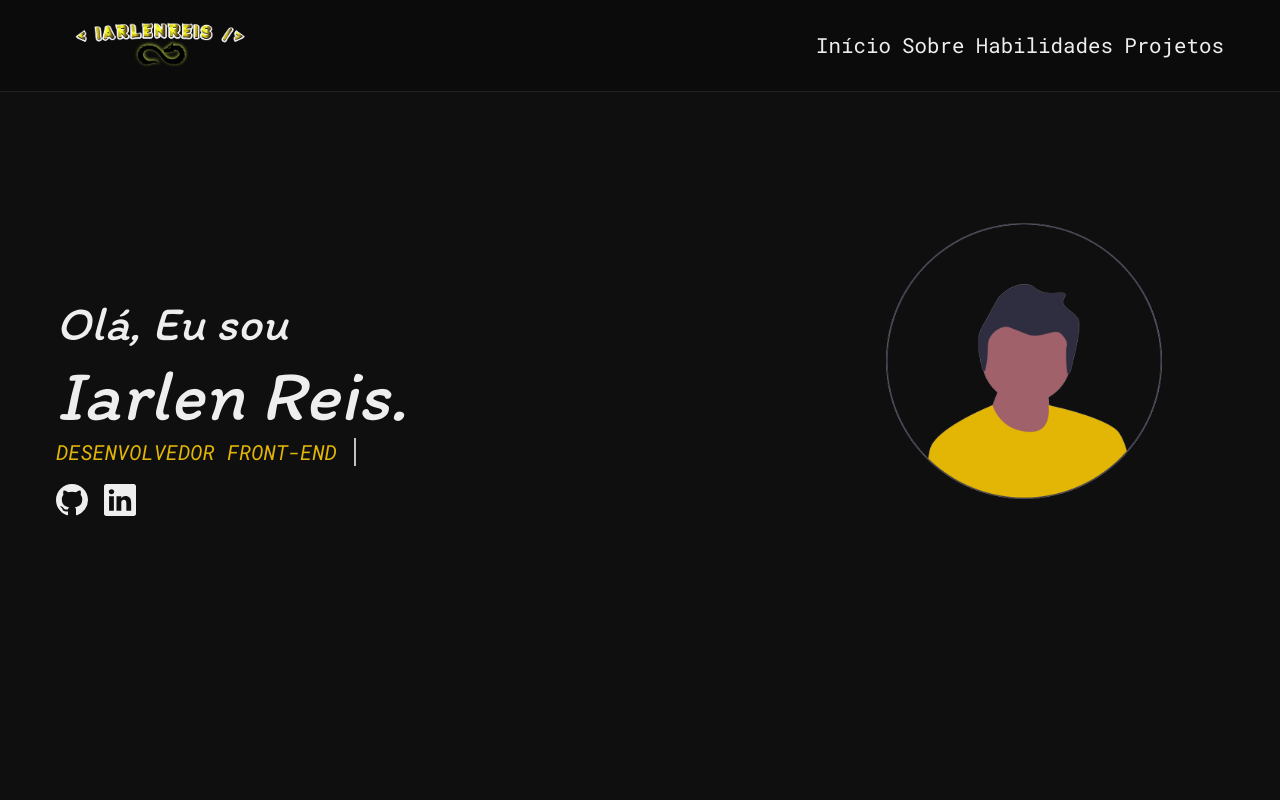
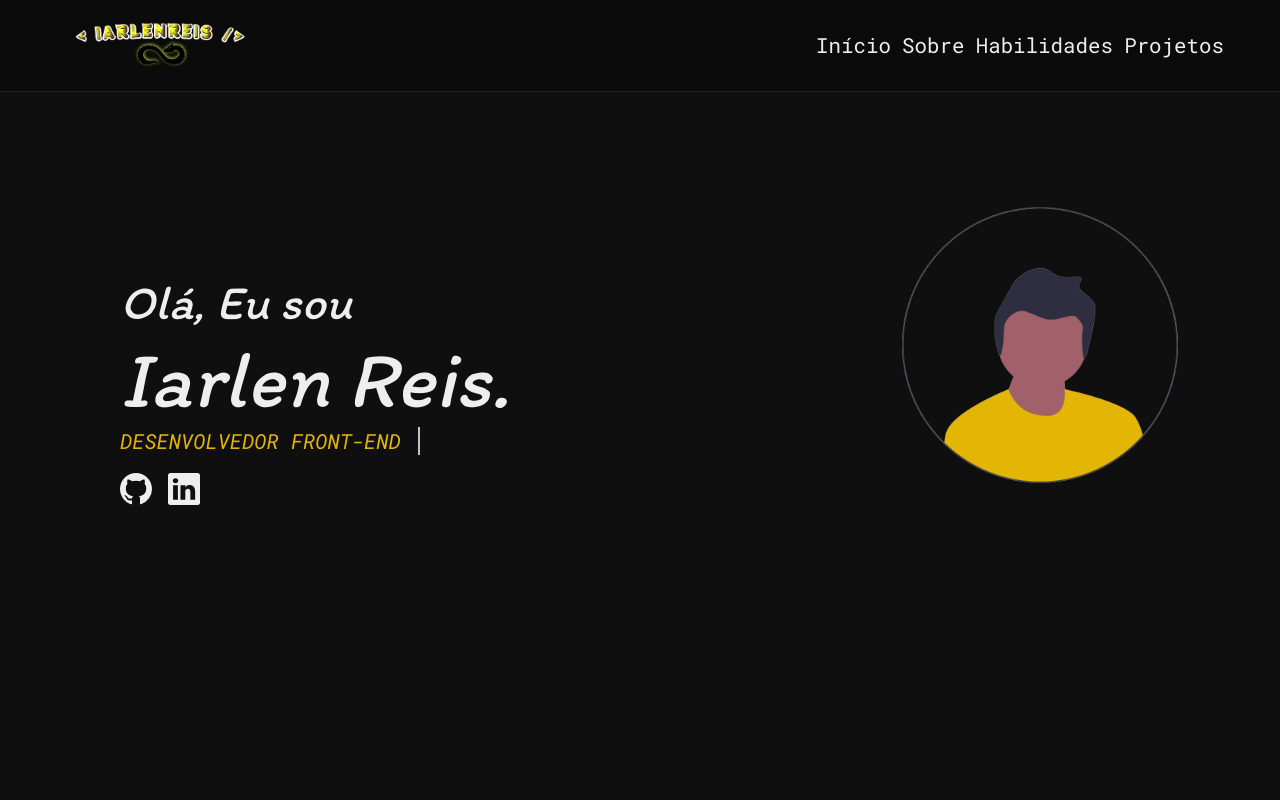
Before and after one commit to iarlen-reis/Meu-Portfolio, a React (Vite) app: page / in a window 1280 px wide. Shown: the top 800 px of the page. Built offline with nearby package versions, Linux system fonts and the light colour scheme.

Commit message:
Finalizando responsividade da página principal, junto com a responsividade footer, falta apenas a responsividade da barra de navegação.

```diff
--- a/index.html
+++ b/index.html
@@ -2,7 +2,6 @@
 <html lang="en">
   <head>
     <meta charset="UTF-8" />
-    <link rel="icon" type="image/svg+xml" href="/vite.svg" />
     <link rel="preconnect" href="https://fonts.googleapis.com">
     <link rel="preconnect" href="https://fonts.gstatic.com" crossorigin>
     <link href="https://fonts.googleapis.com/css2?family=Itim&display=swap" rel="stylesheet">
--- a/src/Pages/Home/style.js
+++ b/src/Pages/Home/style.js
@@ -6,6 +6,12 @@ export const HomeStyledContainer = styled.section`
   width: 100%;
   height: 100vh;
   background: ${Colors.primaryColor};
+
+  padding-left: 2rem;
+
+  @media (max-width: 798px) {
+    padding-left: 0;
+  }
 `;
 
 export const HomeContentStyled = styled.div`
@@ -15,11 +21,13 @@ export const HomeContentStyled = styled.div`
   justify-content: space-between;
 
   column-gap: 2rem;
-  padding-top: 4rem;
+  padding-top: 3rem;
+  padding-left: 3rem;
 
   @media (max-width: 798px) {
     flex-direction: column;
     padding-top: 5rem;
+    padding-left: 0;
   }
 `;
 
@@ -38,9 +46,21 @@ export const HomeDescriptionStyled = styled.div`
     font-size: ${FontsSizes.fontExtraBig};
   }
 
+  @media (max-width: 975px) {
+    span {
+      font-size: ${FontsSizes.fontBigRegular};
+    }
+  }
+
   @media (max-width: 798px) {
     order: 1;
-    padding-top: 3rem;
+    padding-top: 2rem;
+  }
+
+  @media (max-width: 800px) {
+    span {
+      font-size: ${FontsSizes.fontBigExtraRegular};
+    }
   }
 
   @media (max-width: 530px) {
@@ -92,6 +112,20 @@ export const HomeEffectTyping = styled.div`
 
   white-space: nowrap;
   overflow: hidden;
+
+  @media (max-width: 798px) {
+    width: 225px;
+    font-size: ${FontsSizes.fontSmallRegular};
+
+    @keyframes textTypingEffect {
+      from {
+        width: 0;
+      }
+      to {
+        width: 225px;
+      }
+    }
+  }
 
   @media (max-width: 530px) {
     width: 220px;
@@ -183,4 +217,22 @@ export const HomeAnimationStyled = styled.div`
       align-self: center;
     }
   }
+
+  @media (max-width: 386px) {
+    width: 300px;
+
+    img {
+      width: 300px;
+      max-width: 100%;
+      margin: 0 auto;
+    }
+  }
+
+  @media (max-width: 316px) {
+    width: 250px;
+
+    img {
+      width: 250px;
+    }
+  }
 `;
--- a/src/styles/GlobalStyles.js
+++ b/src/styles/GlobalStyles.js
@@ -46,11 +46,16 @@ export const FontFamilly = {
 export const FontsSizes = {
   fontRegular: "2rem",
   fontRegularPlus: "2.5rem",
+
   fontSmall: "1.3rem",
   fontSmallRegular: "1rem",
   fontExtraSmall: "0.9rem",
+
   fontBig: "3rem",
-  fontExtraBig: "4.5rem",
+  fontBigExtraRegular: "3.5rem",
+
+  fontBigRegular: "4rem",
+  fontExtraBig: "5rem",
 };
 
 export default GlobalStyles;
```
